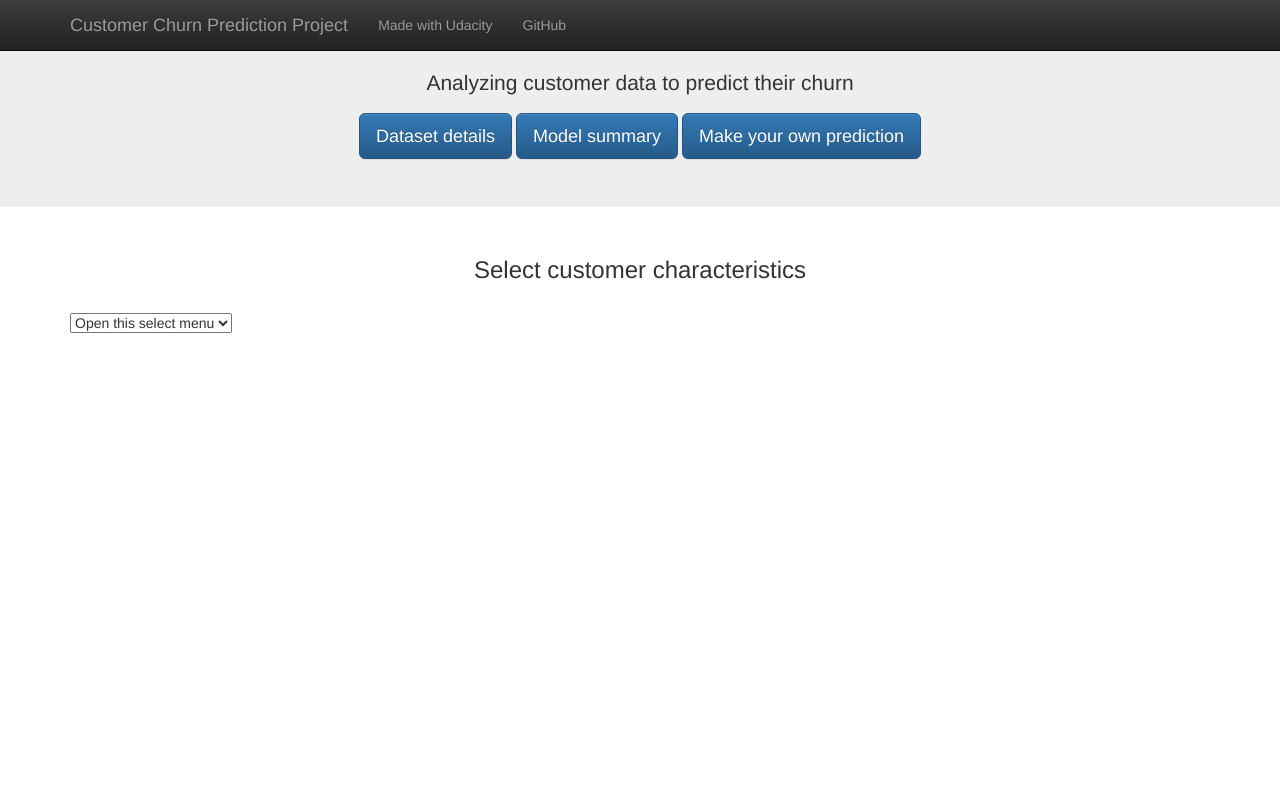
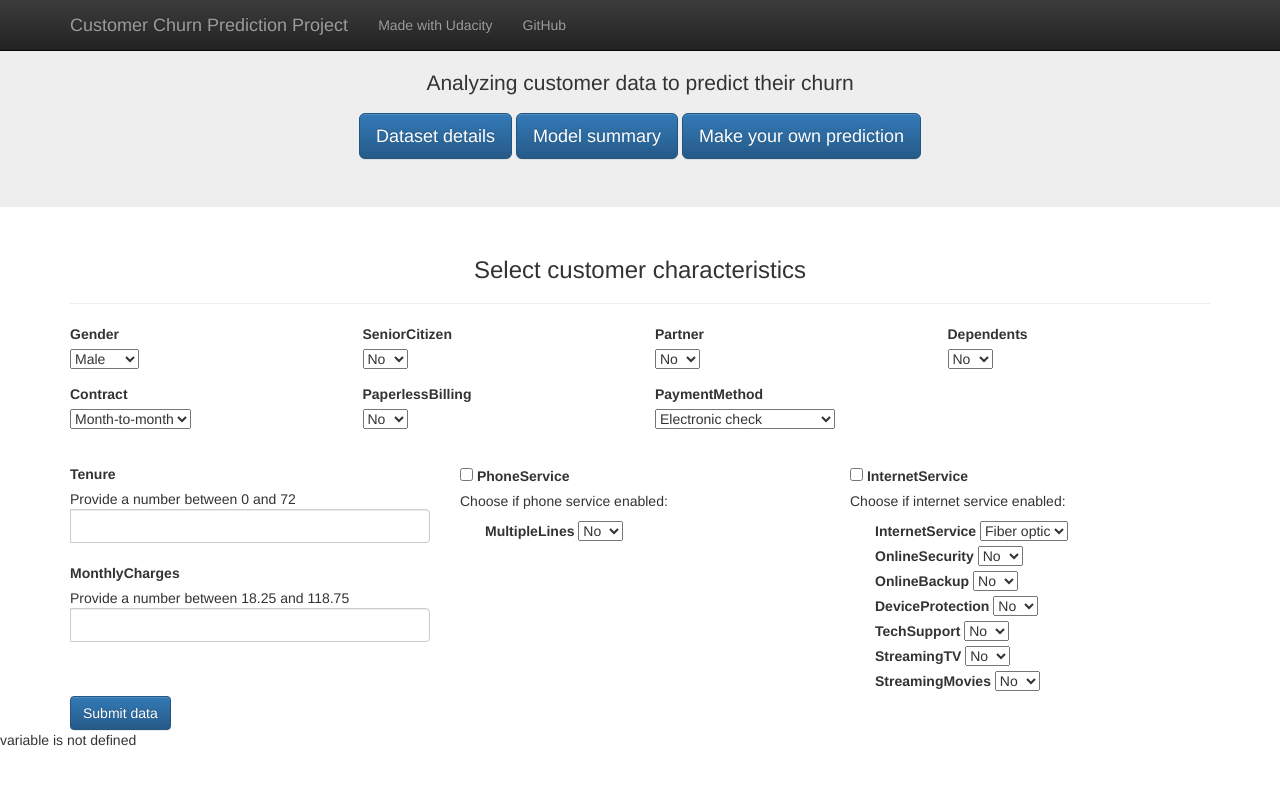
Before and after one commit to kubekmonika/customer-churn-analysis-telco-dataset, a Flask app: page /prediction in a window 1280 px wide. Shown: the top 785 px of the page. Run offline with Flask 2, Linux system fonts and the light colour scheme; parts of the project's set-up code (start-up, migrations or seed data) failed here and were passed over; some libraries are stand-ins or nearby versions.

Commit message:
Prediction form is working

```diff
--- a/app/app.py
+++ b/app/app.py
@@ -11,11 +11,48 @@
 from flask import render_template, request, jsonify, request, url_for
 import plotly.graph_objs as gobj
 
-from collections import defaultdict
-from pycaret.classification import load_model
+from functools import cached_property
+from pycaret.classification import *
 
 
 app = Flask(__name__)
+
+
+BASIC_FEATURES_UNIQUE_VALUES = {
+    'Gender': ('Male', 'Female'),
+    'SeniorCitizen': ('No', 'Yes'),
+    'Partner': ('No', 'Yes'),
+    'Dependents': ('No', 'Yes'),
+    'Contract': ('Month-to-month', 'Two year', 'One year'),
+    'PaperlessBilling': ('No', 'Yes'),
+    'PaymentMethod': (
+        'Electronic check', 'Mailed check', 'Bank transfer (automatic)',
+        'Credit card (automatic)'
+    ),
+}
+PHONE_FEATURES_UNIQUE_VALUES = {
+    'PhoneService': ('No', 'Yes'),
+    'MultipleLines': ('No', 'Yes'),
+}
+INTERNET_FEATURES_UNIQUE_VALUES = {
+    'InternetService': ('Fiber optic', 'DSL'),
+    'OnlineSecurity': ('No', 'Yes'),
+    'OnlineBackup': ('No', 'Yes'),
+    'DeviceProtection': ('No', 'Yes'),
+    'TechSupport': ('No', 'Yes'),
+    'StreamingTV': ('No', 'Yes'),
+    'StreamingMovies': ('No', 'Yes'),
+}
+NUMERICAL_FEATURES_STATS = {
+    'Tenure': {'min': 0, 'max': 72},
+    'MonthlyCharges': {'min': 18.25, 'max': 118.75},
+}
+
+
+class ModelClass:
+    def __init__(self, model_filepath):
+        self.model = load_model(model_filepath.replace('.pkl', ''))
+        self.summary = modelling.evaluate_model(self.model, df, outcome='return')
 
 
 @app.route('/')
@@ -31,26 +68,31 @@
 
 @app.route('/model_details')
 def model_details():
-    return render_template('model_details.html')
+    # summary = modelling.evaluate_model(model, df, outcome='return')
 
-
-@app.route('/base')
-def model():
-    return render_template('base.html')
+    return render_template('model_details.html', summary=model.summary)
 
 
 @app.route('/prediction', methods=['GET', 'POST'])
 def prediction():
     if request.method == 'GET':
-        return render_template('prediction.html')
+        return render_template(
+            'prediction.html',
+            basic_f=BASIC_FEATURES_UNIQUE_VALUES,
+            phone_f=PHONE_FEATURES_UNIQUE_VALUES,
+            internet_f=INTERNET_FEATURES_UNIQUE_VALUES,
+            numerical_f=NUMERICAL_FEATURES_STATS,
+        )
     elif request.method == 'POST':
-        customer_details = (
-            request.form['title'],
-            request.form['name'],
-            request.form['comment']
-            )
-        insert_comment(user_details)
-        return render_template('prediction.html')
+        customer_details = request.form
+        return render_template(
+            'prediction.html',
+            basic_f=BASIC_FEATURES_UNIQUE_VALUES,
+            phone_f=PHONE_FEATURES_UNIQUE_VALUES,
+            internet_f=INTERNET_FEATURES_UNIQUE_VALUES,
+            numerical_f=NUMERICAL_FEATURES_STATS,
+            prediction=customer_details,
+        )
     else:
         raise Exception('Wrong method')
 
@@ -59,14 +101,13 @@
     database_filepath, model_filepath = sys.argv[1:]
 
     global df
-    global model_
+    global model
 
     # load data
-    data = modelling.load_data(database_filepath)
-    features = data.columns.tolist()
+    df = modelling.load_data(database_filepath)
 
     # load model
-    model_ = load_model(model_filepath)
+    model = ModelClass(model_filepath)
 
     # run the app
     app.run(host='0.0.0.0', port=3001, debug=True)
--- a/app/templates/prediction.html
+++ b/app/templates/prediction.html
@@ -2,12 +2,104 @@
 {% block title %}Make prediction{% endblock %}
 
 {% block content %}
-      <h3 class="text-center">Select customer characteristics</h3>
-      <br>
-      <select class="form-select" aria-label="Default select example">
-        <option selected>Open this select menu</option>
-        <option value="1">One</option>
-        <option value="2">Two</option>
-        <option value="3">Three</option>
-      </select>
+<h3 class="text-center">Select customer characteristics</h3>
+<hr>
+<form action="{{url_for('prediction')}}" method="post">
+    <div class="container-md">
+      <div class="row" style="margin-bottom: 20px">
+        {% for feature, values in basic_f.items() %}
+          <div class="col-sm-3" style="margin-bottom: 15px">
+            <label class="form-label">{{ feature }}</label>
+            <br>
+            <select class="form-select" id="{{ feature }}" name="{{ feature }}">
+              {% for value in values %}
+                {% if loop.first %}
+                  <option selected>{{ value }}</option>
+                {% else %}
+                <option value="{{ value }}">{{ value }}</option>
+                {% endif %}
+              {% endfor %}
+            </select>
+          </div>
+        {% endfor %}
+      </div>
+    </div>
+    <div class="container-md">
+      <div class="row">
+        <div class="col-sm-4">
+          {% for feature, values in numerical_f.items() %}
+              <label class="form-label">{{ feature }}</label>
+              <br>
+              <div class="input-group mb-3">
+                <span class="input-group-text">
+                  Provide a number between {{ values['min']}} and {{ values['max']}}
+                </span>
+                <input type="text" class="form-control" id="{{ feature }}" name="{{ feature }}">
+              </div>
+              <br>
+          {% endfor %}
+        </div>
+          <div class="col-sm-4">
+            <div class="form-check">
+              <input class="form-check-input" type="checkbox" value="" id="PhoneServiceEnabled" name="PhoneServiceEnabled">
+              <label class="form-check-label" for="flexCheckDefault">
+                PhoneService
+              </label>
+            </div>
+            <p class="text">Choose if phone service enabled:</p>
+            {% for feature, values in phone_f.items() %}
+                {% if feature == "PhoneService" %}
+                {% else %}
+                  <div class="row" style="margin-left: 25px">
+                    <label class="form-label">{{ feature }}</label>
+                    <select class="form-select" id="{{ feature }}" name="{{ feature }}">
+                      {% for value in values %}
+                        {% if loop.first %}
+                          <option selected>{{ value }}</option>
+                        {% else %}
+                          <option value="{{ value }}">{{ value }}</option>
+                        {% endif %}
+                      {% endfor %}
+                    </select>
+                  </div>
+                {% endif %}
+            {% endfor %}
+          </div>
+          <div class="col-sm-4">
+            <div class="form-check">
+              <input class="form-check-input" type="checkbox" value="" id="InternetServiceEnabled" name="InternetServiceEnabled">
+              <label class="form-check-label" for="flexCheckDefault">
+                InternetService
+              </label>
+            </div>
+            <p class="text">Choose if internet service enabled:</p>
+            {% for feature, values in internet_f.items() %}
+                <div class="row" style="margin-left: 25px">
+                  <label class="form-label">{{ feature }}</label>
+                  <select class="form-select" id="{{ feature }}" name="{{ feature }}">
+                    {% for value in values %}
+                      {% if loop.first %}
+                        <option selected>{{ value }}</option>
+                      {% else %}
+                        <option value="{{ value }}">{{ value }}</option>
+                      {% endif %}
+                    {% endfor %}
+                  </select>
+                </div>
+            {% endfor %}
+          </div>
+      </div>
+    </div>
+      <button type="submit" class="btn btn-primary">Submit data</button>
+</form>
 {% endblock %}
+
+{% block other%}
+<div class="container-md">
+  {% if prediction is defined %}
+      <p class="text">value of variable: {{ prediction }}</p>
+  {% else %}
+      variable is not defined
+  {% endif %}
+</div>
+{% endblock %}
```
Also changed, not shown: app/templates/model_details.html (+3 -12 lines), README.md.
